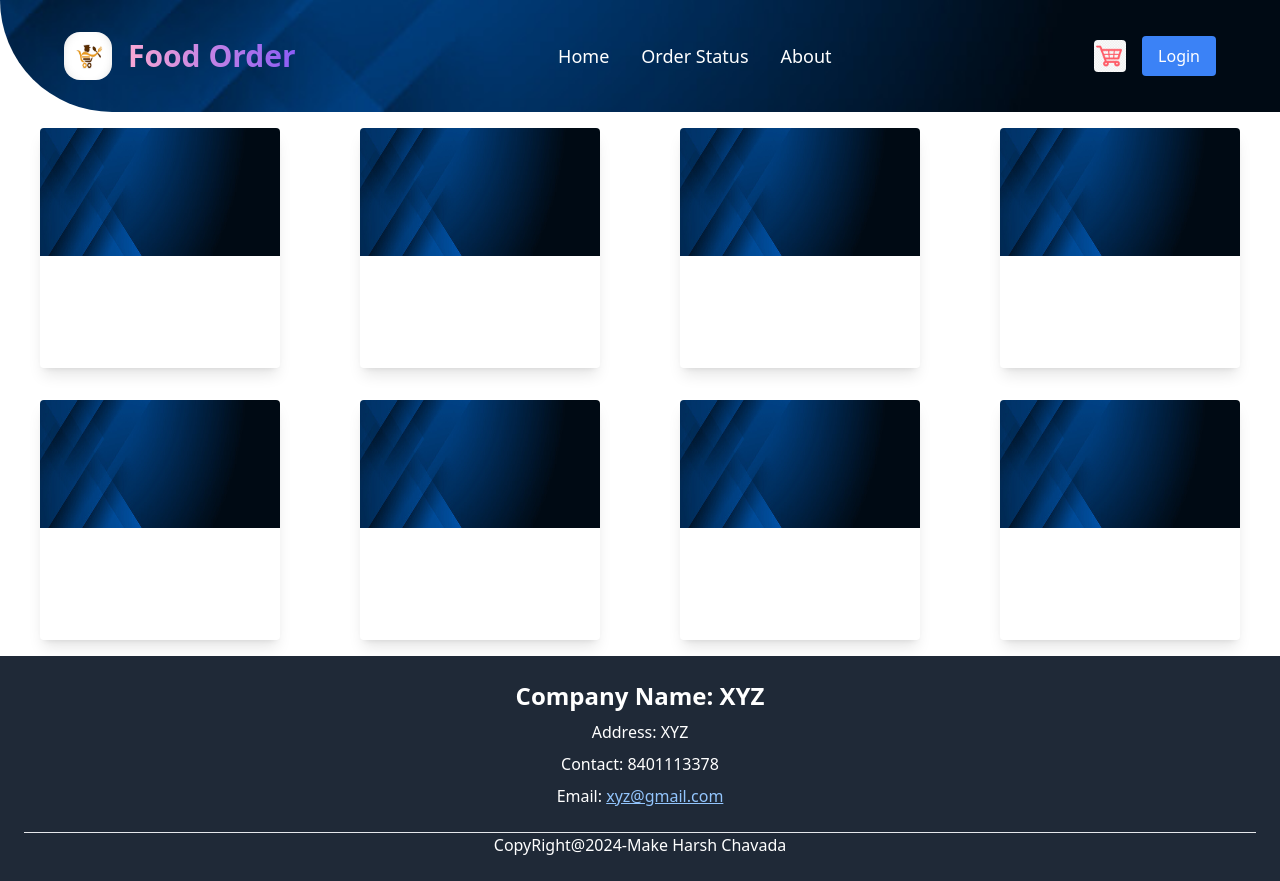
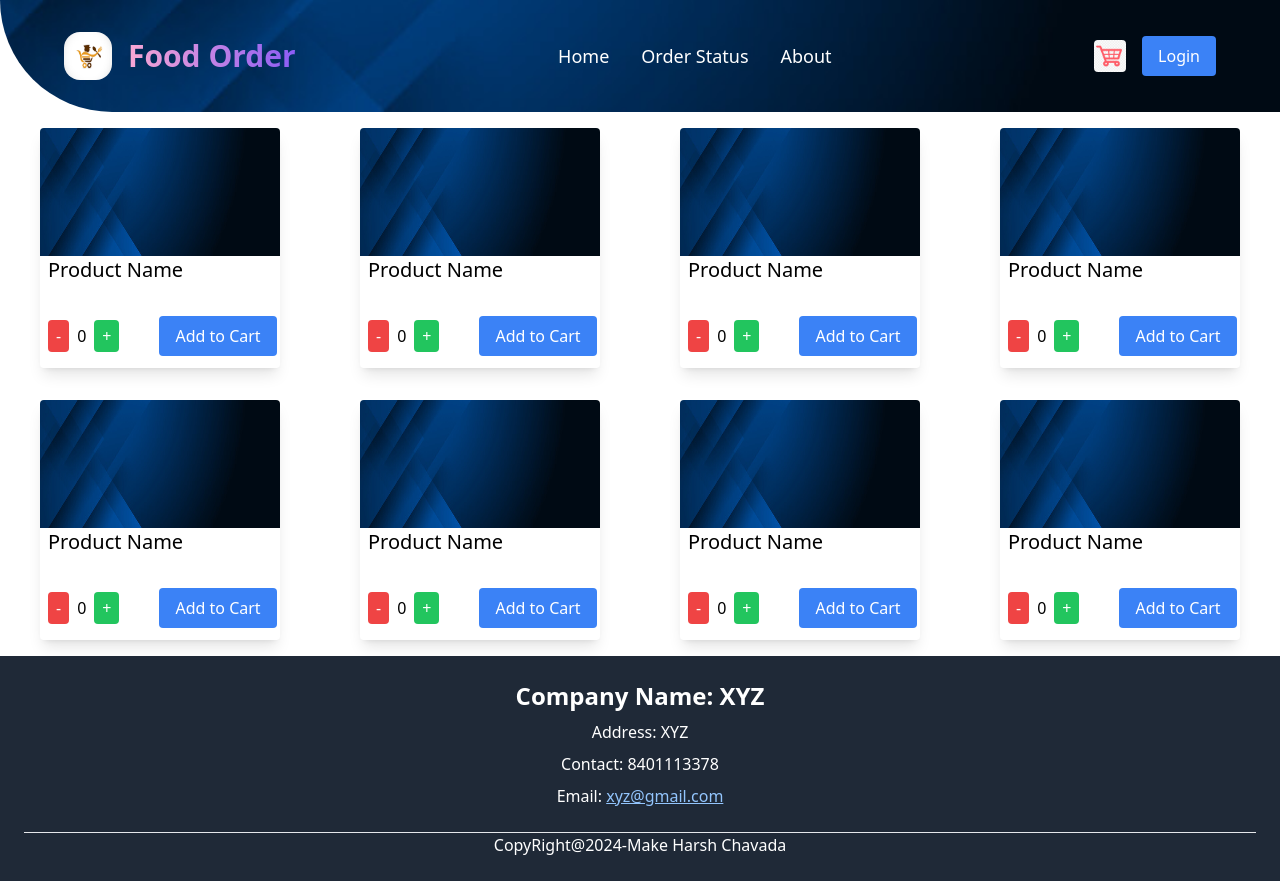
Before and after one commit to Harsh122002/foodorderFrontend, a React (Create React App) app: page /dashboard in a window 1280 px wide. Built offline with nearby package versions, Linux system fonts and the light colour scheme.

Commit message:
ui change.

```diff
--- a/src/pages/addProduct.jsx
+++ b/src/pages/addProduct.jsx
@@ -1,5 +1,5 @@
 import React, { useState, useEffect } from "react";
-import { Link } from "react-router-dom";
+import { Link, useNavigate } from "react-router-dom";
 import axios from "axios";
 
 export default function AddProduct() {
@@ -7,6 +7,7 @@
   const [imageFile, setImageFile] = useState(null);
   const [productName, setProductName] = useState("");
   const [groupOptions, setGroupOptions] = useState([]);
+  const navigate = useNavigate();
 
   useEffect(() => {
     const fetchGroupItems = async () => {
@@ -43,14 +44,17 @@
     formData.append("productName", productName);
     formData.append("imageFile", imageFile);
     formData.append("groupName", groupName); // Include selected group name in form data
+    const token = localStorage.getItem("token");
 
     try {
-      await axios.post("http://localhost:5000/api/products", formData, {
+      await axios.post("http://localhost:5000/api/auth/addProduct", formData, {
         headers: {
           "Content-Type": "multipart/form-data",
+          Authorization: `Bearer ${token}`,
         },
       });
       alert("Product added successfully!");
+      navigate("/adminDashBoard");
     } catch (error) {
       console.error("Error adding product", error);
       alert("Failed to add product. Please try again.");
@@ -93,7 +97,7 @@
           >
             <option value="">Select a Group</option>
             {groupOptions.map((item) => (
-              <option key={item._id} value={item.groupName}>
+              <option key={item._id} value={item._id}>
                 {item.groupName}
               </option>
             ))}
--- a/src/pages/dashboard.jsx
+++ b/src/pages/dashboard.jsx
@@ -1,6 +1,25 @@
-import React from "react";
+import React, { useState } from "react";
 
 export const Dashboard = () => {
+  // Initialize state for quantity for each product
+  const initialQuantities = Array(8).fill(0);
+  const [quantities, setQuantities] = useState(initialQuantities);
+
+  const incrementQty = (index) => {
+    const newQuantities = [...quantities];
+    if (newQuantities[index] < 4) {
+      newQuantities[index]++;
+      setQuantities(newQuantities);
+    }
+  };
+
+  const decrementQty = (index) => {
+    const newQuantities = [...quantities];
+    if (newQuantities[index] > 0) {
+      newQuantities[index]--;
+      setQuantities(newQuantities);
+    }
+  };
   return (
     <div className="flex flex-wrap justify-center">
       {[...Array(8)].map((_, index) => (
@@ -9,7 +28,27 @@
           className="w-full sm:w-1/2 md:w-1/3 lg:w-1/4 p-4 mx-auto"
         >
           <div className="w-60 h-60 rounded overflow-hidden shadow-lg mx-auto">
-            <img className="w-full h-32" src="/back.png" alt="" />
+            <img className="w-full h-32" src="/back.png" alt="Product" />
+            <div className="ml-2 text-xl hover:text-2xl">Product Name</div>
+            <br />
+            <div className="flex justify-left items-center ml-2 mt-2">
+              <button
+                onClick={() => decrementQty(index)}
+                className="bg-red-500 text-white px-2 py-1 rounded"
+              >
+                -
+              </button>
+              <span className="mx-2">{quantities[index]}</span>
+              <button
+                onClick={() => incrementQty(index)}
+                className="bg-green-500 text-white px-2 py-1 rounded"
+              >
+                +
+              </button>
+              <button className="bg-blue-500 text-white px-4 py-2 rounded ml-10 hover:bg-blue-700 transform hover:translate-y-1 hover:shadow-lg hover:shadow-blue-500/50 transition">
+                Add to Cart
+              </button>
+            </div>
           </div>
         </div>
       ))}
```
